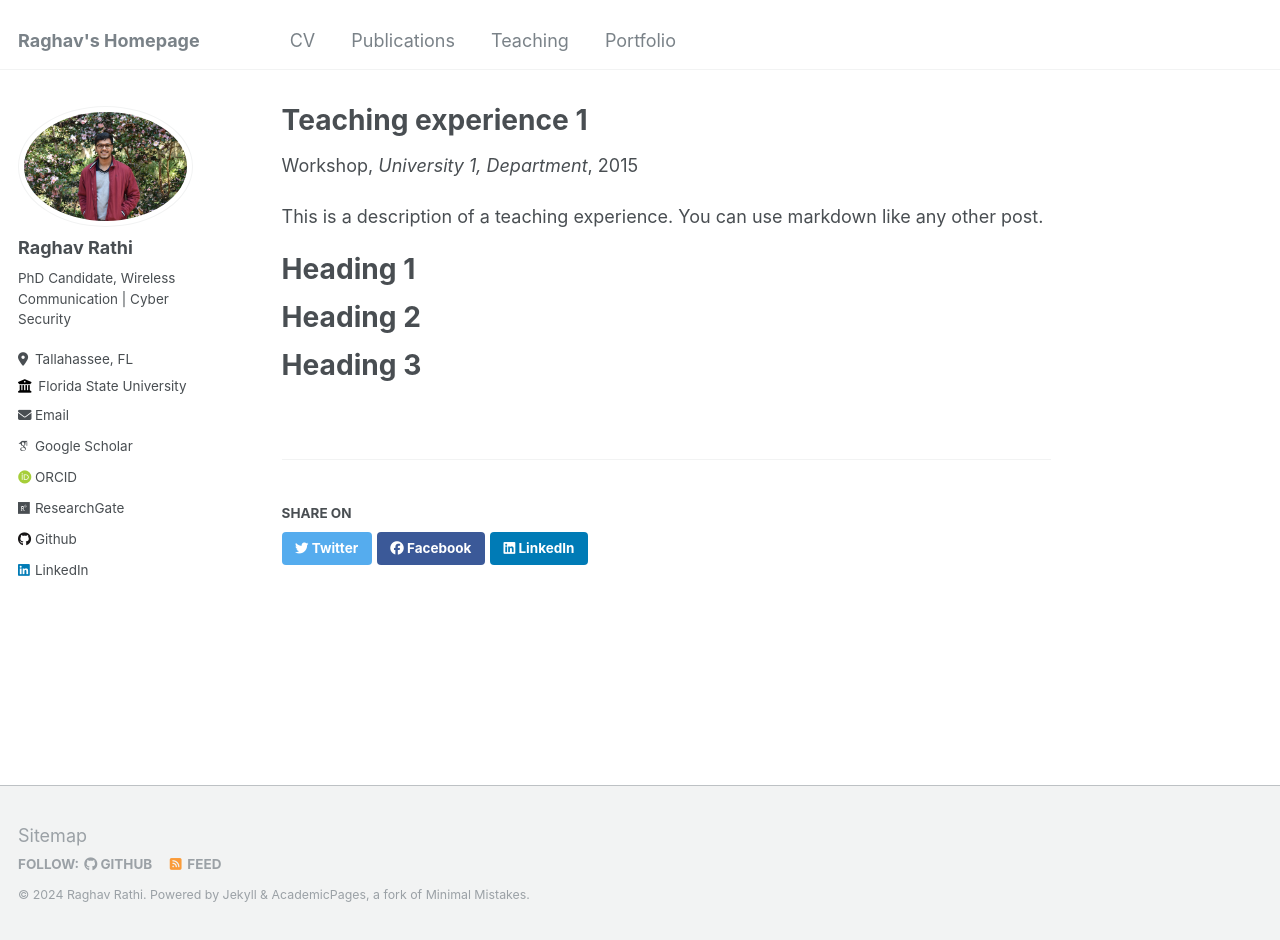
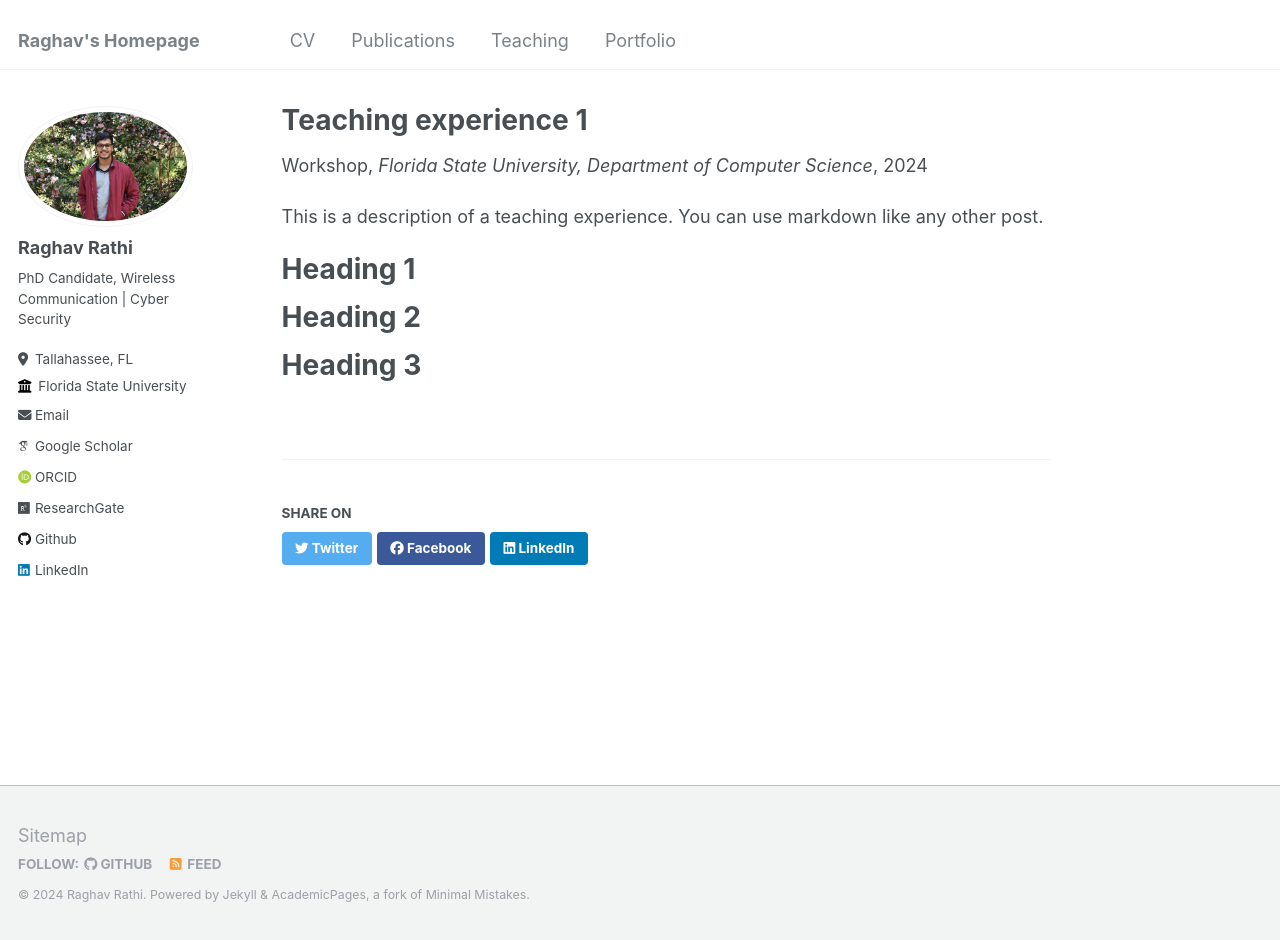
Before and after one commit to raghavrathi10/raghavrathi10.github.io, a Jekyll site: the page built from _teaching/2024-Fall.md, in a window 1280 px wide and 940 px high. Built offline with Jekyll 4.4.1, drawn with Linux system fonts in a browser that asks for light colours; some web fonts are replaced.

Commit message:
Initial commit

```diff
--- a/_teaching/2024-Fall.md
+++ b/_teaching/2024-Fall.md
@@ -2,10 +2,10 @@
 title: "Teaching experience 1"
 collection: teaching
 type: "Workshop"
-permalink: /teaching/2015-spring-teaching-1
-venue: "University 1, Department"
-date: 2015-01-01
-location: "City, Country"
+permalink: /teaching/2024-fall-teaching-1
+venue: "Florida State University, Department of Computer Science"
+date: 2024-08-26
+location: "Tallahassee, Florida"
 ---
 
 This is a description of a teaching experience. You can use markdown like any other post.
```
